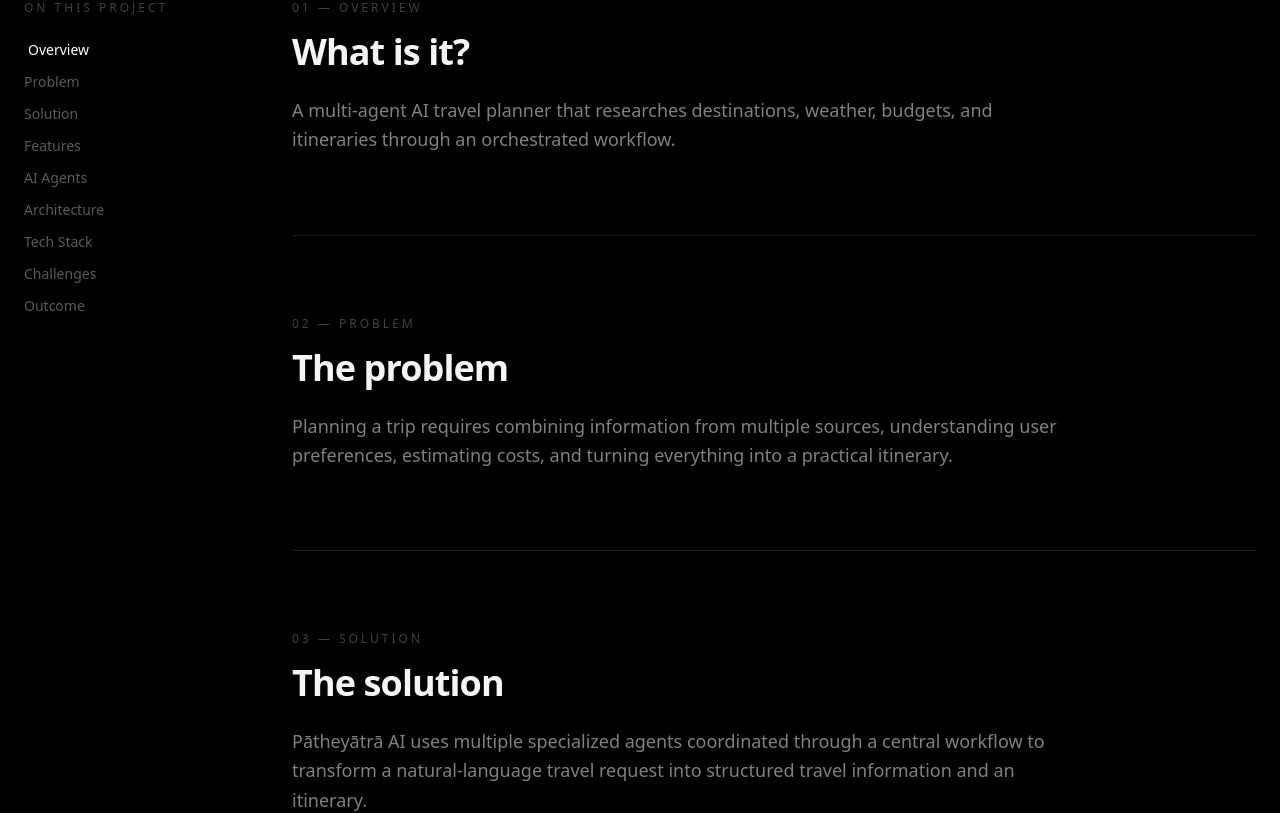
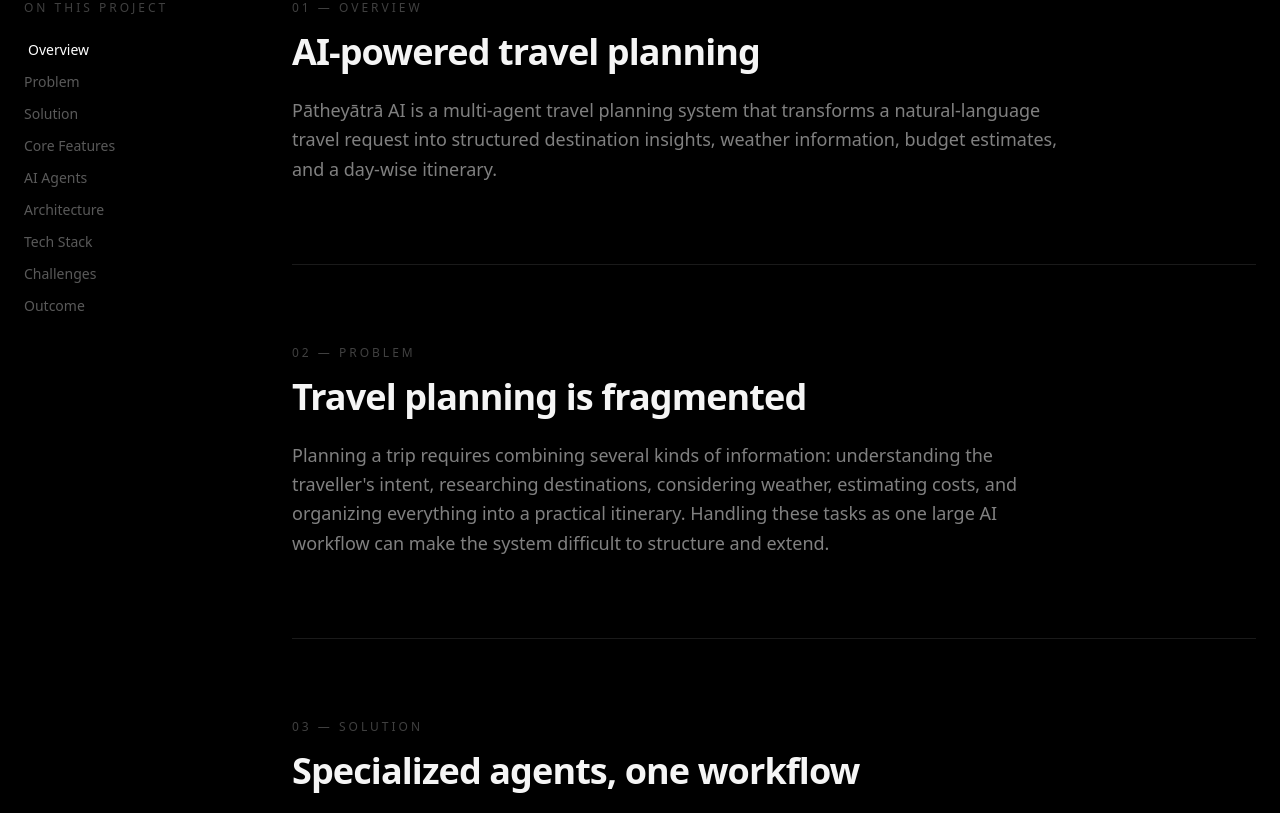
Before and after one commit to blazoxx/portfolio_new, a Next.js app: page /projects/patheyatra-ai in a window 1280 px wide. Shown: the part 1520-2333 px from the top of the page. Built offline with nearby package versions, Linux system fonts and the light colour scheme.

Commit message:
feat: complete project case studies

```diff
--- a/app/projects/patheyatra-ai/page.tsx
+++ b/app/projects/patheyatra-ai/page.tsx
@@ -15,39 +15,41 @@ export default function PatheyatraPage() {
       id: "overview",
       label: "Overview",
       eyebrow: "01 — Overview",
-      title: "What is it?",
+      title: "AI-powered travel planning",
       content:
-        "A multi-agent AI travel planner that researches destinations, weather, budgets, and itineraries through an orchestrated workflow.",
+        "Pātheyātrā AI is a multi-agent travel planning system that transforms a natural-language travel request into structured destination insights, weather information, budget estimates, and a day-wise itinerary.",
     },
     {
       id: "problem",
       label: "Problem",
       eyebrow: "02 — Problem",
-      title: "The problem",
+      title: "Travel planning is fragmented",
       content:
-        "Planning a trip requires combining information from multiple sources, understanding user preferences, estimating costs, and turning everything into a practical itinerary.",
+        "Planning a trip requires combining several kinds of information: understanding the traveller's intent, researching destinations, considering weather, estimating costs, and organizing everything into a practical itinerary. Handling these tasks as one large AI workflow can make the system difficult to structure and extend.",
     },
     {
       id: "solution",
       label: "Solution",
       eyebrow: "03 — Solution",
-      title: "The solution",
+      title: "Specialized agents, one workflow",
       content:
-        "Pātheyātrā AI uses multiple specialized agents coordinated through a central workflow to transform a natural-language travel request into structured travel information and an itinerary.",
+        "Pātheyātrā AI separates the planning process into specialized agents. A central orchestration layer coordinates the agents and passes structured information between them before producing the final travel plan.",
     },
     {
       id: "features",
-      label: "Features",
+      label: "Core Features",
       eyebrow: "04 — Features",
-      title: "Core features",
+      title: "From intent to itinerary",
       content: (
         <ul className="space-y-4">
           <li>Natural-language travel planning</li>
-          <li>Destination research</li>
-          <li>Weather information</li>
+          <li>Intent extraction from user requests</li>
+          <li>Destination research and recommendations</li>
+          <li>Live weather integration</li>
           <li>Day-wise itinerary generation</li>
-          <li>Budget estimation</li>
-          <li>Multi-agent orchestration</li>
+          <li>Smart budget estimation</li>
+          <li>Structured JSON-based agent communication</li>
+          <li>Asynchronous workflow orchestration</li>
         </ul>
       ),
     },
@@ -55,24 +57,80 @@ export default function PatheyatraPage() {
       id: "agents",
       label: "AI Agents",
       eyebrow: "05 — AI Agents",
-      title: "The agent system",
+      title: "A team of specialized agents",
       content: (
-        <ul className="space-y-4">
-          <li>Intent Agent</li>
-          <li>Research Agent</li>
-          <li>Weather Agent</li>
-          <li>Itinerary Agent</li>
-          <li>Budget Agent</li>
-        </ul>
+        <div className="space-y-8">
+          <div>
+            <h3 className="text-xl font-medium text-white">
+              Intent Agent
+            </h3>
+            <p className="mt-2">
+              Extracts the user&apos;s travel requirements and converts
+              natural language into structured intent.
+            </p>
+          </div>
+
+          <div>
+            <h3 className="text-xl font-medium text-white">
+              Research Agent
+            </h3>
+            <p className="mt-2">
+              Handles destination research and generates relevant
+              travel insights.
+            </p>
+          </div>
+
+          <div>
+            <h3 className="text-xl font-medium text-white">
+              Weather Agent
+            </h3>
+            <p className="mt-2">
+              Provides weather information relevant to the planned
+              destination and trip.
+            </p>
+          </div>
+
+          <div>
+            <h3 className="text-xl font-medium text-white">
+              Itinerary Agent
+            </h3>
+            <p className="mt-2">
+              Converts the gathered information into a structured
+              day-wise travel itinerary.
+            </p>
+          </div>
+
+          <div>
+            <h3 className="text-xl font-medium text-white">
+              Budget Agent
+            </h3>
+            <p className="mt-2">
+              Estimates the expected travel budget from the available
+              trip information.
+            </p>
+          </div>
+        </div>
       ),
     },
     {
       id: "architecture",
       label: "Architecture",
       eyebrow: "06 — Architecture",
-      title: "Multi-agent architecture",
+      title: "Multi-agent orchestration",
       content: (
-        <div className="aspect-video border border-white/10 bg-white/[0.03]" />
+        <div className="space-y-6">
+          <p>
+            The system uses a FastAPI backend to coordinate the
+            different agents and maintain a structured flow of
+            information between them.
+          </p>
+
+          <div className="aspect-video border border-white/10 bg-white/[0.03] flex items-center justify-center">
+            <span className="text-xs uppercase tracking-[0.25em] text-white/20">
+              Multi-Agent Architecture
+            </span>
+          </div>
+        </div>
       ),
     },
     {
@@ -80,23 +138,31 @@ export default function PatheyatraPage() {
       label: "Tech Stack",
       eyebrow: "07 — Tech Stack",
       title: "Built with",
-      content: project.stack.join(" · "),
+      content: (
+        <ul className="space-y-4">
+          <li>Python — core application logic</li>
+          <li>FastAPI — backend API</li>
+          <li>Gemini API — AI generation and reasoning</li>
+          <li>Asynchronous orchestration — agent workflow</li>
+          <li>OpenWeatherMap API — weather integration</li>
+        </ul>
+      ),
     },
     {
       id: "challenges",
       label: "Challenges",
       eyebrow: "08 — Challenges",
-      title: "What was difficult",
+      title: "Orchestrating multiple AI agents",
       content:
-        "The project required coordinating multiple AI agents, structuring their communication, handling external information, and maintaining a consistent workflow from user intent to final itinerary.",
+        "The main challenge was coordinating specialized agents while keeping communication between them structured and predictable. The project also involved handling external APIs and AI-service constraints while maintaining a consistent workflow from user intent to the final itinerary.",
     },
     {
       id: "outcome",
       label: "Outcome",
       eyebrow: "09 — Outcome",
-      title: "The result",
+      title: "A modular AI travel planner",
       content:
-        "A modular AI travel-planning system demonstrating how specialized agents can be orchestrated to produce structured travel recommendations.",
+        "The result is a modular multi-agent travel-planning system demonstrating how specialized AI agents can work together to transform an unstructured travel request into structured recommendations, budget information, weather context, and an itinerary.",
     },
   ];
 
@@ -136,6 +202,7 @@ export default function PatheyatraPage() {
             <p className="text-xs uppercase tracking-[0.2em] text-white/25">
               Role
             </p>
+
             <p className="mt-3 text-sm text-white/60">
               {project.role}
             </p>
@@ -145,6 +212,7 @@ export default function PatheyatraPage() {
             <p className="text-xs uppercase tracking-[0.2em] text-white/25">
               Stack
             </p>
+
             <p className="mt-3 text-sm text-white/60">
               {project.stack.join(" · ")}
             </p>
@@ -154,13 +222,18 @@ export default function PatheyatraPage() {
             <p className="text-xs uppercase tracking-[0.2em] text-white/25">
               Type
             </p>
+
             <p className="mt-3 text-sm text-white/60">
               AI / Multi-Agent
             </p>
           </div>
         </div>
 
-        <div className="mt-20 aspect-video border border-white/10 bg-white/[0.03]" />
+        <div className="mt-20 aspect-video border border-white/10 bg-white/[0.03] flex items-center justify-center">
+          <span className="text-xs uppercase tracking-[0.25em] text-white/20">
+            Project Preview
+          </span>
+        </div>
 
         <ProjectCaseStudy
           project={project}
--- a/app/projects/realm-of-six/page.tsx
+++ b/app/projects/realm-of-six/page.tsx
@@ -1,4 +1,5 @@
 import { projects } from "@/data/projects";
+import ProjectCaseStudy from "@/components/projects/ProjectCaseStudy";
 
 export default function RealmOfSixPage() {
   const project = projects.find(
@@ -8,6 +9,150 @@ export default function RealmOfSixPage() {
   if (!project) {
     return null;
   }
+
+  const sections = [
+    {
+      id: "overview",
+      label: "Overview",
+      eyebrow: "01 — Overview",
+      title: "A treasure hunt built as a live experience",
+      content:
+        "Realm of Six was a Game of Thrones-themed treasure hunt created for the college cultural fest. I led the event and designed and developed the digital platform that supported the experience alongside the physical event.",
+    },
+    {
+      id: "problem",
+      label: "The Challenge",
+      eyebrow: "02 — The Challenge",
+      title: "Building for a live campus-wide event",
+      content:
+        "This was not simply a website project. The experience had to support an online preliminary round, a two-day offline event, multiple stages, and a large number of participants while the event itself was being coordinated.",
+    },
+    {
+      id: "solution",
+      label: "Solution",
+      eyebrow: "03 — Solution",
+      title: "A digital layer for the physical game",
+      content:
+        "The platform was designed as the digital layer of the treasure hunt, connecting the online preliminary round and the live event experience with the structure and progression of the game.",
+    },
+    {
+      id: "event",
+      label: "The Event",
+      eyebrow: "04 — The Event",
+      title: "Two days. Multiple rounds. One winner.",
+      content: (
+        <div className="space-y-8">
+          <p>
+            The event ran for two days, with approximately six hours
+            of live activity each day.
+          </p>
+
+          <div className="grid gap-px border border-white/10 bg-white/10 md:grid-cols-2">
+            <div className="bg-black p-6">
+              <p className="text-3xl font-semibold">300+</p>
+              <p className="mt-2 text-sm text-white/40">
+                participants in the online preliminary round
+              </p>
+            </div>
+
+            <div className="bg-black p-6">
+              <p className="text-3xl font-semibold">100+</p>
+              <p className="mt-2 text-sm text-white/40">
+                participants in the offline event
+              </p>
+            </div>
+
+            <div className="bg-black p-6">
+              <p className="text-3xl font-semibold">2</p>
+              <p className="mt-2 text-sm text-white/40">
+                days of live gameplay
+              </p>
+            </div>
+
+            <div className="bg-black p-6">
+              <p className="text-3xl font-semibold">4</p>
+              <p className="mt-2 text-sm text-white/40">
+                primary rounds
+              </p>
+            </div>
+          </div>
+        </div>
+      ),
+    },
+    {
+      id: "features",
+      label: "Experience",
+      eyebrow: "05 — Experience",
+      title: "The game structure",
+      content: (
+        <ul className="space-y-4">
+          <li>Online preliminary round</li>
+          <li>Four primary rounds</li>
+          <li>Round 3 divided into three internal stages</li>
+          <li>Final round divided into three internal stages</li>
+          <li>Live campus-wide participant experience</li>
+        </ul>
+      ),
+    },
+    {
+      id: "role",
+      label: "My Role",
+      eyebrow: "06 — My Role",
+      title: "Developer and event lead",
+      content:
+        "I led the event as part of an 11-member core team and independently designed and developed the website. More than 20 people were involved in the broader preparation and execution of the event.",
+    },
+    {
+      id: "architecture",
+      label: "Platform",
+      eyebrow: "07 — Platform",
+      title: "The digital experience",
+      content: (
+        <div className="space-y-6">
+          <p>
+            The website served as the technology layer supporting
+            the treasure hunt experience and its event-specific
+            interactions.
+          </p>
+
+          <div className="aspect-video border border-white/10 bg-white/[0.03] flex items-center justify-center">
+            <span className="text-xs uppercase tracking-[0.25em] text-white/20">
+              Platform Preview
+            </span>
+          </div>
+        </div>
+      ),
+    },
+    {
+      id: "tech-stack",
+      label: "Tech Stack",
+      eyebrow: "08 — Tech Stack",
+      title: "Built with",
+      content: (
+        <ul className="space-y-4">
+          <li>React</li>
+          <li>TypeScript</li>
+          <li>Tailwind CSS</li>
+        </ul>
+      ),
+    },
+    {
+      id: "challenges",
+      label: "Challenges",
+      eyebrow: "09 — Challenges",
+      title: "Software under event pressure",
+      content:
+        "The challenge was not only developing the platform but making the digital experience work as part of a live event. The project required coordinating the website with a multi-stage game, participant flow, event logistics, and a large team working across preparation and execution.",
+    },
+    {
+      id: "outcome",
+      label: "Outcome",
+      eyebrow: "10 — Outcome",
+      title: "A software project that became a live event",
+      content:
+        "Realm of Six brought together software development, game design, and event execution. The event ran for two days with more than 100 offline participants after a preliminary online round involving more than 300 participants. The winning team was House Stark.",
+    },
+  ];
 
   return (
     <main className="min-h-screen bg-black px-6 py-32">
@@ -45,8 +190,9 @@ export default function RealmOfSixPage() {
             <p className="text-xs uppercase tracking-[0.2em] text-white/25">
               Role
             </p>
+
             <p className="mt-3 text-sm text-white/60">
-              {project.role}
+              Event Lead · Website Developer
             </p>
           </div>
 
@@ -54,8 +200,9 @@ export default function RealmOfSixPage() {
             <p className="text-xs uppercase tracking-[0.2em] text-white/25">
               Stack
             </p>
+
             <p className="mt-3 text-sm text-white/60">
-              {project.stack.join(" · ")}
+              React · TypeScript · Tailwind CSS
             </p>
           </div>
 
@@ -63,13 +210,23 @@ export default function RealmOfSixPage() {
             <p className="text-xs uppercase tracking-[0.2em] text-white/25">
               Type
             </p>
+
             <p className="mt-3 text-sm text-white/60">
-              Event / Platform
+              Live Event / Platform
             </p>
           </div>
         </div>
 
-        <div className="mt-20 aspect-video border border-white/10 bg-white/[0.03]" />
+        <div className="mt-20 aspect-video border border-white/10 bg-white/[0.03] flex items-center justify-center">
+          <span className="text-xs uppercase tracking-[0.25em] text-white/20">
+            Project Preview
+          </span>
+        </div>
+
+        <ProjectCaseStudy
+          project={project}
+          sections={sections}
+        />
       </div>
     </main>
   );
```
